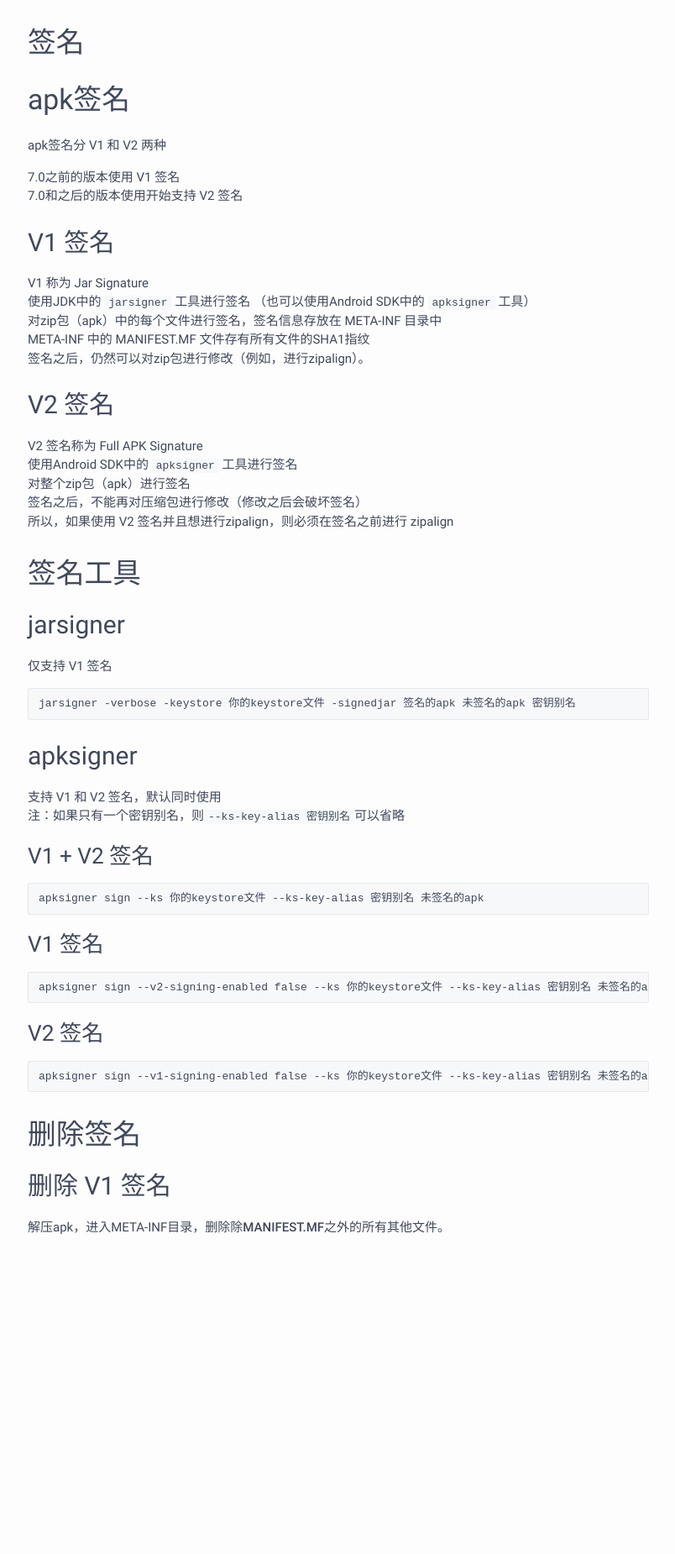
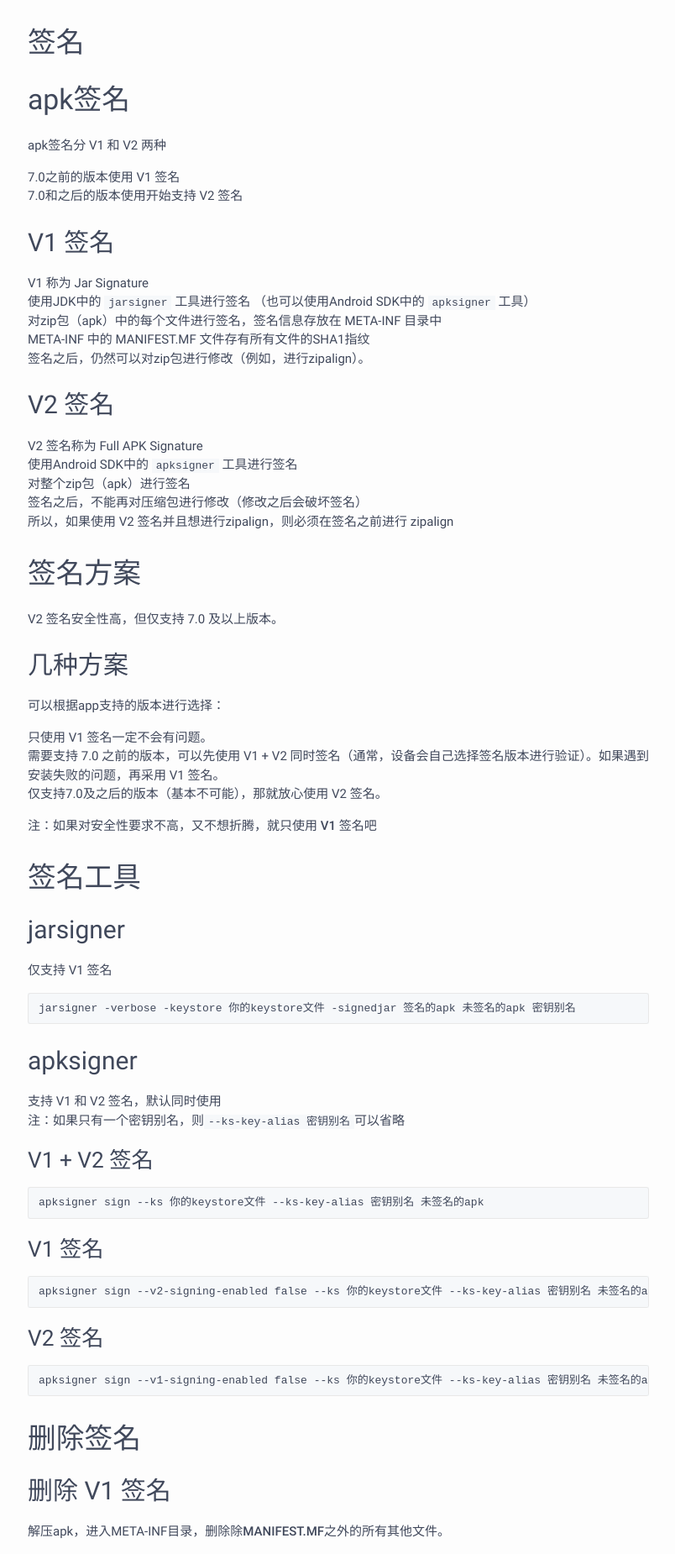
Before and after one commit to thomasl007/thomasl007.github.io, a Jekyll site: the page built from collections/_Android/签名.md, in a window 1280 px wide. Shown: the whole page at 84% size, without its empty margins (237-1041 px from the left). Built offline with Jekyll 4.4.1, drawn with Linux system fonts in a browser that asks for light colours; nearby versions of some CDN libraries; before the commit the page ends 1487 px from its top, so only the background shows below that.

Commit message:
Update 签名.md

```diff
--- a/collections/_Android/签名.md
+++ b/collections/_Android/签名.md
@@ -22,6 +22,19 @@ V2 签名称为 Full APK Signature <br/>
 对整个zip包（apk）进行签名 <br/>
 签名之后，不能再对压缩包进行修改（修改之后会破坏签名） <br/>
 所以，如果使用 V2 签名并且想进行zipalign，则必须在签名之前进行 zipalign <br/>
+
+# 签名方案
+
+V2 签名安全性高，但仅支持 7.0 及以上版本。 <br/>
+
+## 几种方案
+
+可以根据app支持的版本进行选择： <br/>
+* 只使用 V1 签名一定不会有问题。<br/>
+* 需要支持 7.0 之前的版本，可以先使用 V1 + V2 同时签名（通常，设备会自己选择签名版本进行验证）。如果遇到安装失败的问题，再采用 V1 签名。<br/>
+* 仅支持7.0及之后的版本（基本不可能），那就放心使用 V2 签名。<br/>
+
+**注：如果对安全性要求不高，又不想折腾，就只使用 V1 签名吧**
 
 # 签名工具
 
```
